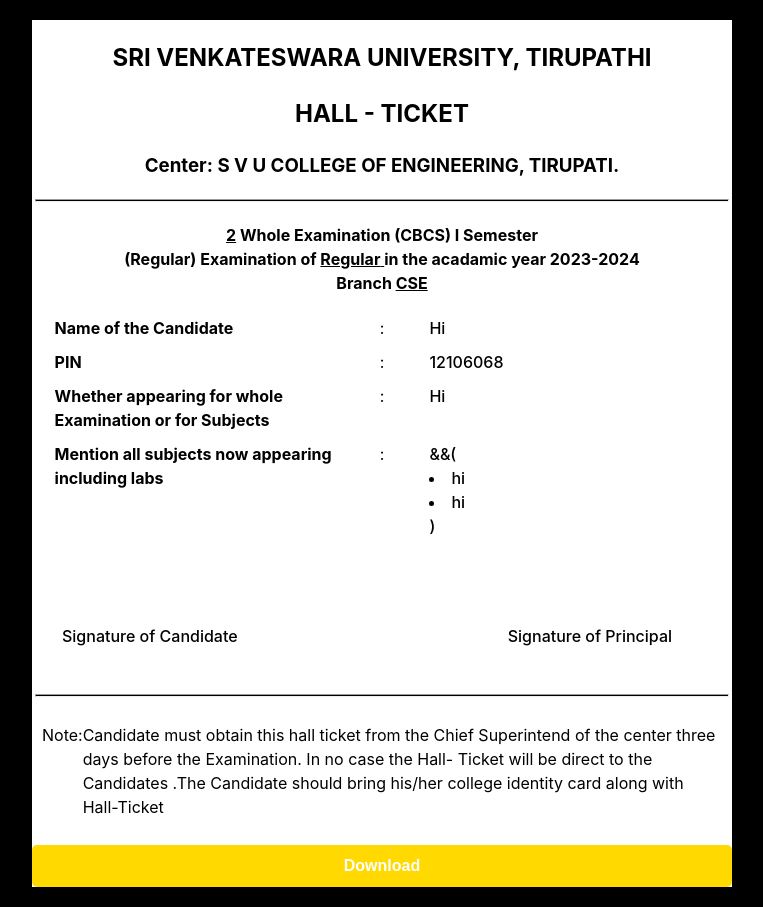
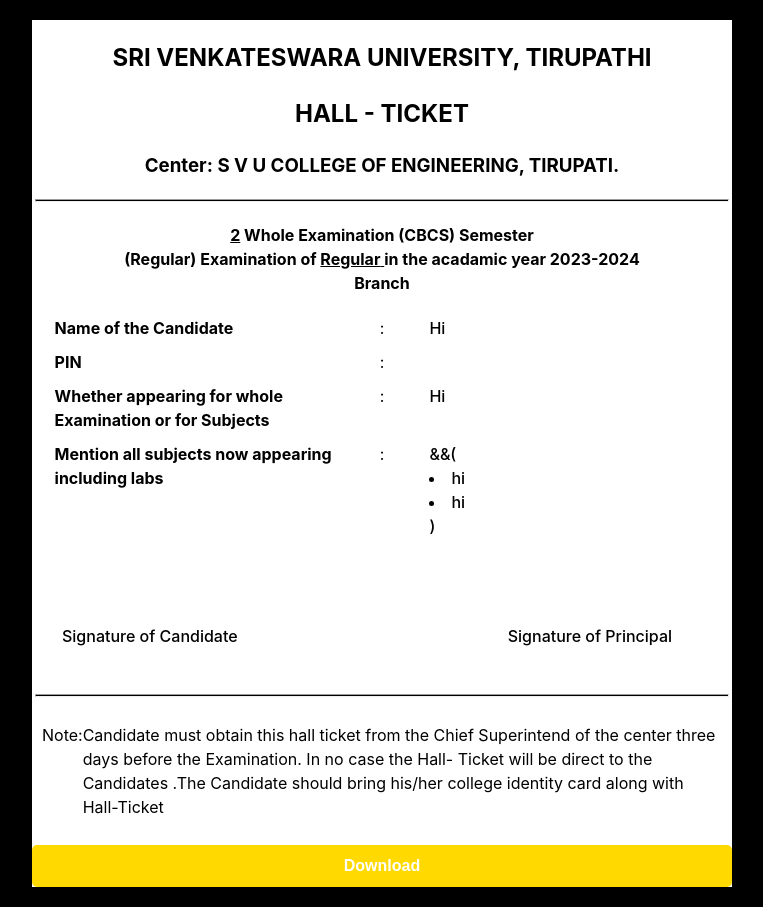
Before and after one commit to AVUKU-PRAGATHESWARI/Hallticket, a React (Create React App) app: page /hallticket in a window 1280 px wide. Shown: the whole page, without its empty margins (258-1021 px from the left). Built offline with nearby package versions, Linux system fonts and the light colour scheme.

Commit message:
Data fetching successful

```diff
--- a/src/App.js
+++ b/src/App.js
@@ -12,23 +12,7 @@
     <Router>
       <Routes>
         <Route path="/" element={<EntryContainer />} />
-        <Route
-          path="/hallticket"
-          element={
-            <Hallticket
-              year="II"
-              semester=""
-              examtype="Regular"
-              academic_year="2012 - 2013"
-              branch=""
-              type_edu="B.Tech"
-              name="Avuku Pragatheswari"
-              type_of_exam="Whole Examination"
-              photourl=""
-              pin=""
-            />
-          }
-        />
+        <Route path="/hallticket" element={<Hallticket />} />
       </Routes>
     </Router>
   );
--- a/src/components/HallTicket/Hallticket.jsx
+++ b/src/components/HallTicket/Hallticket.jsx
@@ -2,8 +2,16 @@
 import {useState} from 'react';
 import html2canvas from 'html2canvas';
 import jsPDF from 'jspdf';
+import { useLocation } from 'react-router-dom';
 
 const Hallticket = () => {
+
+  const location = useLocation();
+  const { state } = location;
+
+  const pin = state ? state.pin : '';
+  const semester = state ? state.semester : '';
+  const branch = state ? state.branch : '';
 
     const [loader, setLoader] = useState(false);
     const year = 2;
@@ -11,9 +19,6 @@
     const acadamic_year = "2023-2024";
     const type_edu ="Whole Examination";
     const name = "Hi";
-    const semester = "I";
-    const branch = "CSE";
-    const pin = 12106068;
     const type_of_exam = "Hi";
     const subjects = ["hi","hi"];
 
--- a/src/container/EntryContainer.jsx
+++ b/src/container/EntryContainer.jsx
@@ -37,7 +37,7 @@
     // Update the state to indicate that the form has been submitted
     setFormSubmitted(true);
 
-    navigate('/hallticket');
+    navigate('/hallticket', { state: { pin, semester, branch } });
   };
 
   return (
@@ -52,19 +52,7 @@
         onSemesterChange={handleSemesterChange}
       />
 
-      {formSubmitted && (
-        <Hallticket
-          year="II"
-          semester={semester}
-          examtype="Regular"
-          acadamic_year="2012 - 2013"
-          branch={branch}
-          type_edu="B.Tech"
-          name="Avuku Pragatheswari"
-          type_of_exam="Whole Examination"
-          photourl=""
-          pin={pin}
-        />)}
+      {formSubmitted && <Hallticket pin={pin} semester={semester} branch={branch} />}
     </div>
   );
 };
```
